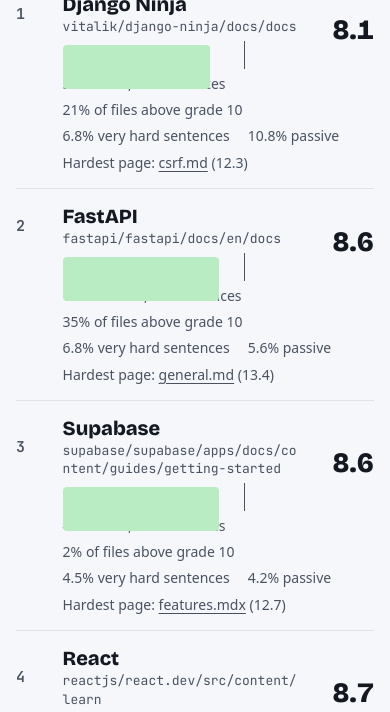
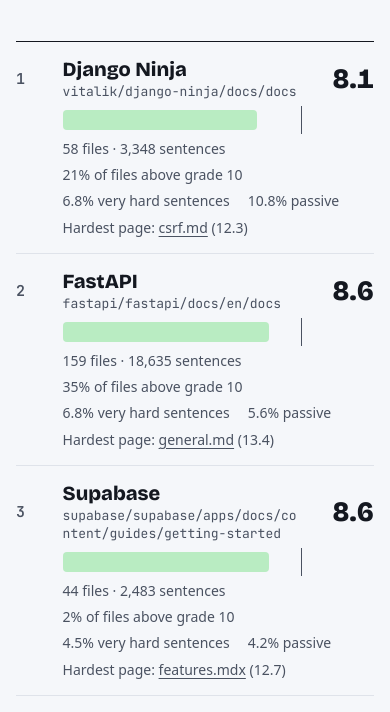
Before and after one commit to bharadwaj-pendyala/papa, a plain HTML site: page site/leaderboard.html in a window 390 px wide. Shown: the part 352-1064 px from the top of the page. Drawn offline with nearby package versions, Linux system fonts and the light colour scheme; a web font is replaced by a local one.

Commit message:
release: 0.2.2, leaderboard layout, and site links (#18)
- Rename the leaderboard's bar class so it no longer clashes with the
  site header.
- Stack each row on phones.
- Link the leaderboard from the site and the README.
- Bump to 0.2.2 for the MDX tag-name fix in #17.

```diff
--- a/site/leaderboard.html
+++ b/site/leaderboard.html
@@ -23,10 +23,10 @@
   .who a:hover { text-decoration: underline; }
   .who small { display: block; font: 13px/1.4 var(--mono); color: var(--ink-soft); overflow-wrap: anywhere; }
   .track { position: relative; height: 28px; background: linear-gradient(to right, transparent calc(var(--ten) - 1px), var(--ink-soft) calc(var(--ten) - 1px), var(--ink-soft) var(--ten), transparent var(--ten)); }
-  .bar { position: absolute; inset: 4px auto 4px 0; border-radius: 4px; }
-  .bar.easy { background: var(--passive); }
-  .bar.hard { background: var(--hard); }
-  .bar.very { background: var(--very-hard); }
+  .fill { position: absolute; inset: 4px auto 4px 0; border-radius: 4px; }
+  .fill.easy { background: var(--passive); }
+  .fill.hard { background: var(--hard); }
+  .fill.very { background: var(--very-hard); }
   .grade { font: 800 28px/1 var(--display); text-align: right; font-variant-numeric: tabular-nums; }
   .stats { grid-column: 2 / -1; display: flex; flex-wrap: wrap; gap: 4px 18px; font-size: 14px; color: var(--ink-soft); }
   .stats a { color: inherit; }
@@ -40,10 +40,12 @@
   @media (max-width: 720px) {
     .board-head, .board, .method { padding-left: 16px; padding-right: 16px; }
     .row, .scale { grid-template-columns: 1.8em minmax(0, 1fr) 3.5em; }
-    .track { grid-column: 2 / 3; grid-row: 2; }
-    .grade { grid-row: 1 / 3; grid-column: 3; }
-    .scale span:nth-child(2), .scale span:nth-child(4) { display: none; }
-    .scale span:nth-child(3) { grid-column: 2; }
+    .rank { grid-row: 1; }
+    .who { grid-column: 2; grid-row: 1; }
+    .grade { grid-column: 3; grid-row: 1; }
+    .track { grid-column: 2 / 4; grid-row: 2; }
+    .stats { grid-column: 2 / 4; grid-row: 3; }
+    .scale { display: none; }
   }
 </style>
 </head>
@@ -103,7 +105,7 @@
     return `<li class="row">
       <span class="rank">${i + 1}</span>
       <span class="who"><a href="${esc(tree)}">${esc(p.name)}</a><small>${esc(p.repo)}/${esc(p.scope)}</small></span>
-      <span class="track"><span class="bar ${band}" style="width:${pct(p.grade)}"></span></span>
+      <span class="track"><span class="fill ${band}" style="width:${pct(p.grade)}"></span></span>
       <span class="grade">${p.grade.toFixed(1)}</span>
       <span class="stats">
         <span>${p.files} files · ${p.sentences.toLocaleString()} sentences</span>
--- a/site/leaderboard.json
+++ b/site/leaderboard.json
@@ -1,5 +1,5 @@
 {
- "papa": "0.2.1",
+ "papa": "0.2.2",
  "date": "2026-11-23",
  "note": "Docker Engine excludes release-notes/.",
  "projects": [
--- a/site/style.css
+++ b/site/style.css
@@ -46,7 +46,7 @@ a { color: inherit; text-underline-offset: 3px; }
 a:focus-visible, button:focus-visible, textarea:focus-visible { outline: 3px solid var(--ink); outline-offset: 2px; }
 code, pre { font-family: var(--mono); }
 
-.bar { display: flex; align-items: baseline; justify-content: space-between; gap: 16px; max-width: 1180px; margin: 0 auto; padding: 22px 24px; }
+.bar { display: flex; flex-wrap: wrap; align-items: baseline; justify-content: space-between; gap: 8px 16px; max-width: 1180px; margin: 0 auto; padding: 22px 24px; }
 .mark { font: 800 26px/1 var(--display); text-decoration: none; letter-spacing: -0.02em; }
 .bar nav { display: flex; flex-wrap: wrap; gap: 6px 20px; font-size: 15px; }
 .bar nav a { text-decoration: none; color: var(--ink-soft); }
```
Also changed, not shown: site/index.html (+2 -1 lines), plugins/papa/.claude-plugin/plugin.json, tests/ux/snapshots/allow-empty-excluded-still-writes-sarif.txt, tests/ux/snapshots/sarif-gate-fail.txt, tests/ux/snapshots/sarif-single.txt, tests/ux/snapshots/sarif-uri-is-encoded.txt, tests/ux/snapshots/sarif-with-error.txt, 3 other files.
